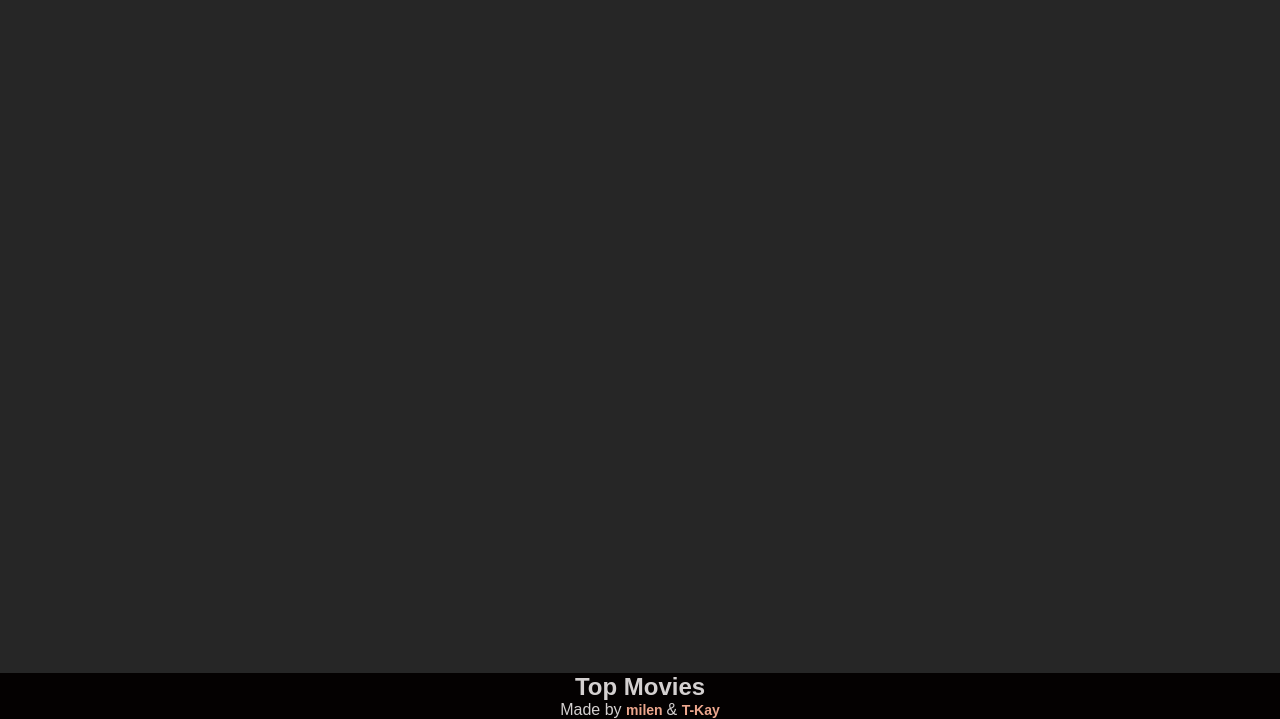
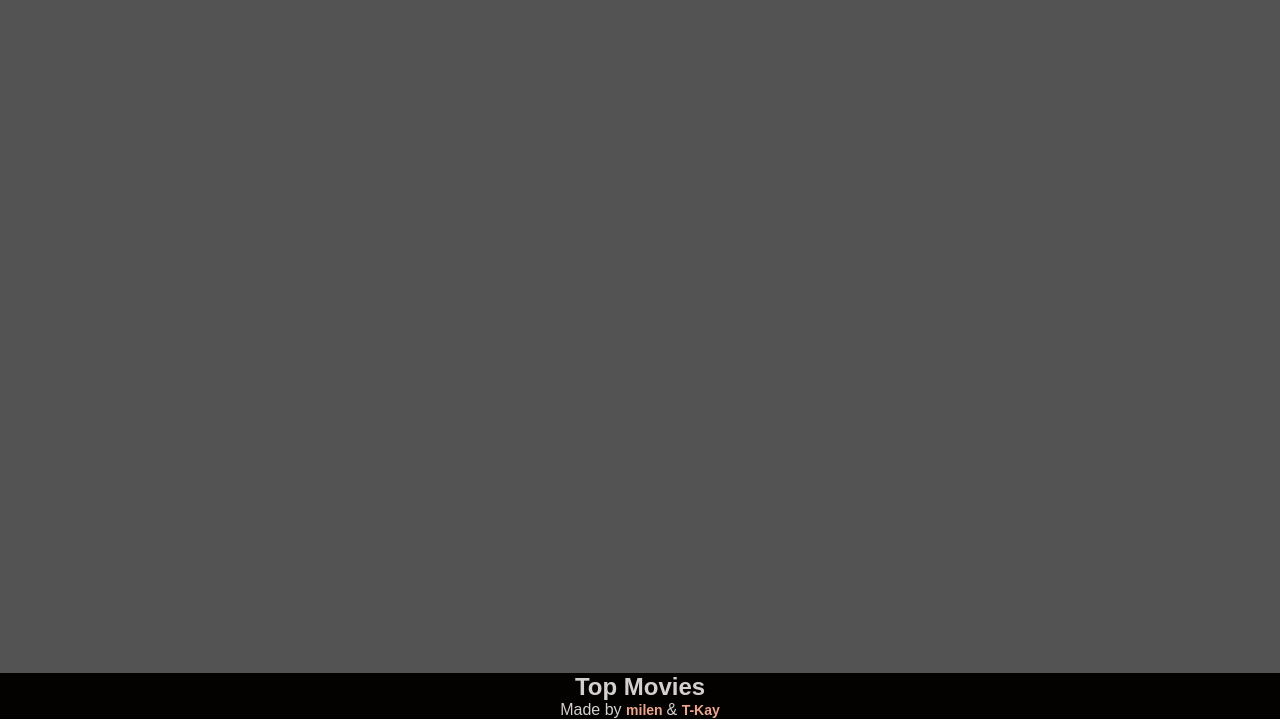
Before and after one commit to milen-ale/movieHub, a website with bundled scripts: page src/index.html in a window 1280 px wide. Shown: the part 81-800 px from the top of the page. Built offline with nearby package versions, Linux system fonts and the light colour scheme; no server answers.

```diff
--- a/src/style.css
+++ b/src/style.css
@@ -7,7 +7,7 @@
 }
 
 body {
-  background-color: #0e0e0ee5;
+  background-color: hsla(0, 0%, 25%, 0.898);
   color: rgb(31, 30, 30);
   font-family: sans-serif, 'Popins';
 }
@@ -82,8 +82,7 @@
 
 .item {
   border-radius: 10px;
-  box-shadow:
-    rgba(60, 64, 67, 0.3) 0 1px 2px 0,
+  box-shadow: rgba(60, 64, 67, 0.3) 0 1px 2px 0,
     rgba(60, 64, 67, 0.15) 0 2px 6px 2px;
   padding-bottom: 10px;
   margin-bottom: 2rem;
```
